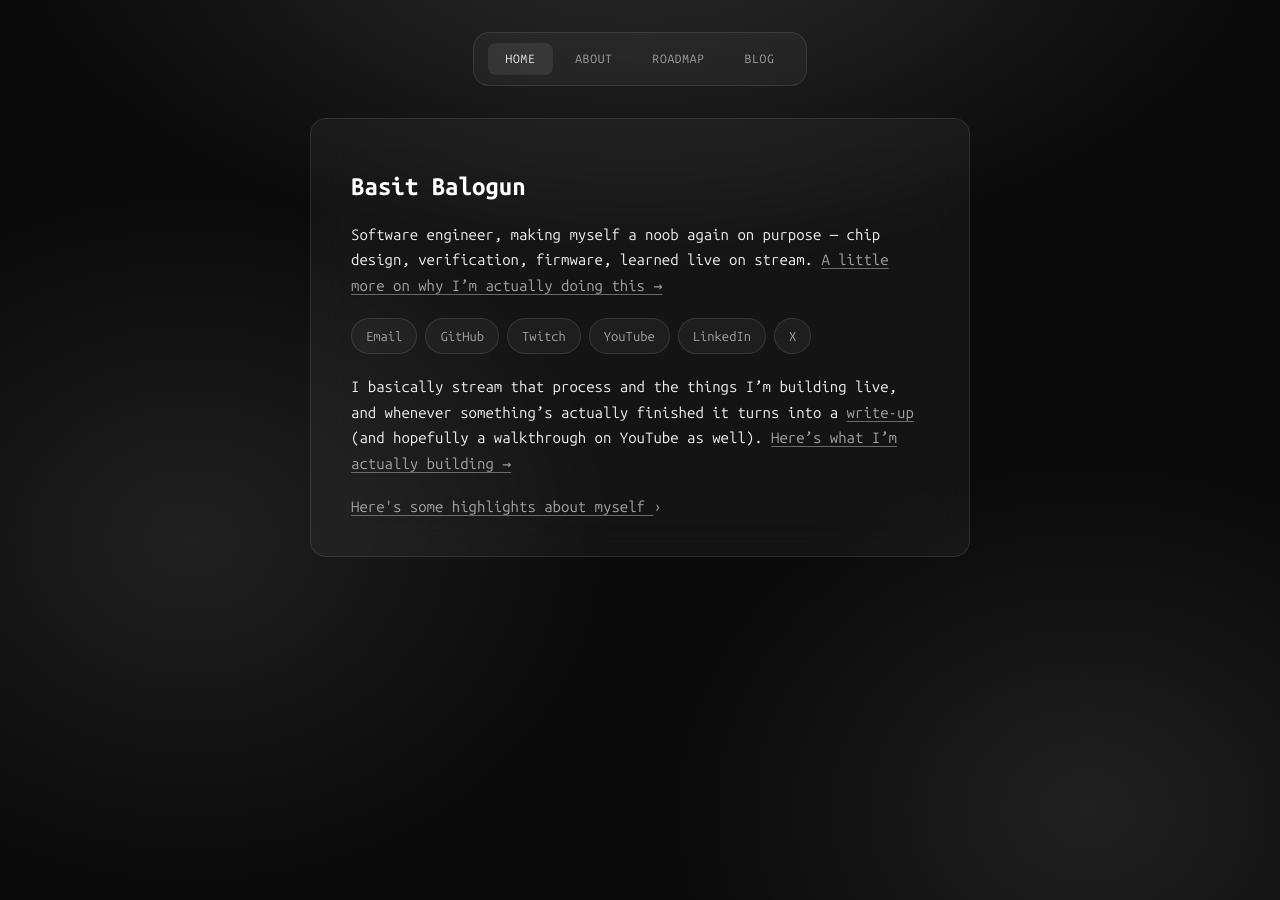
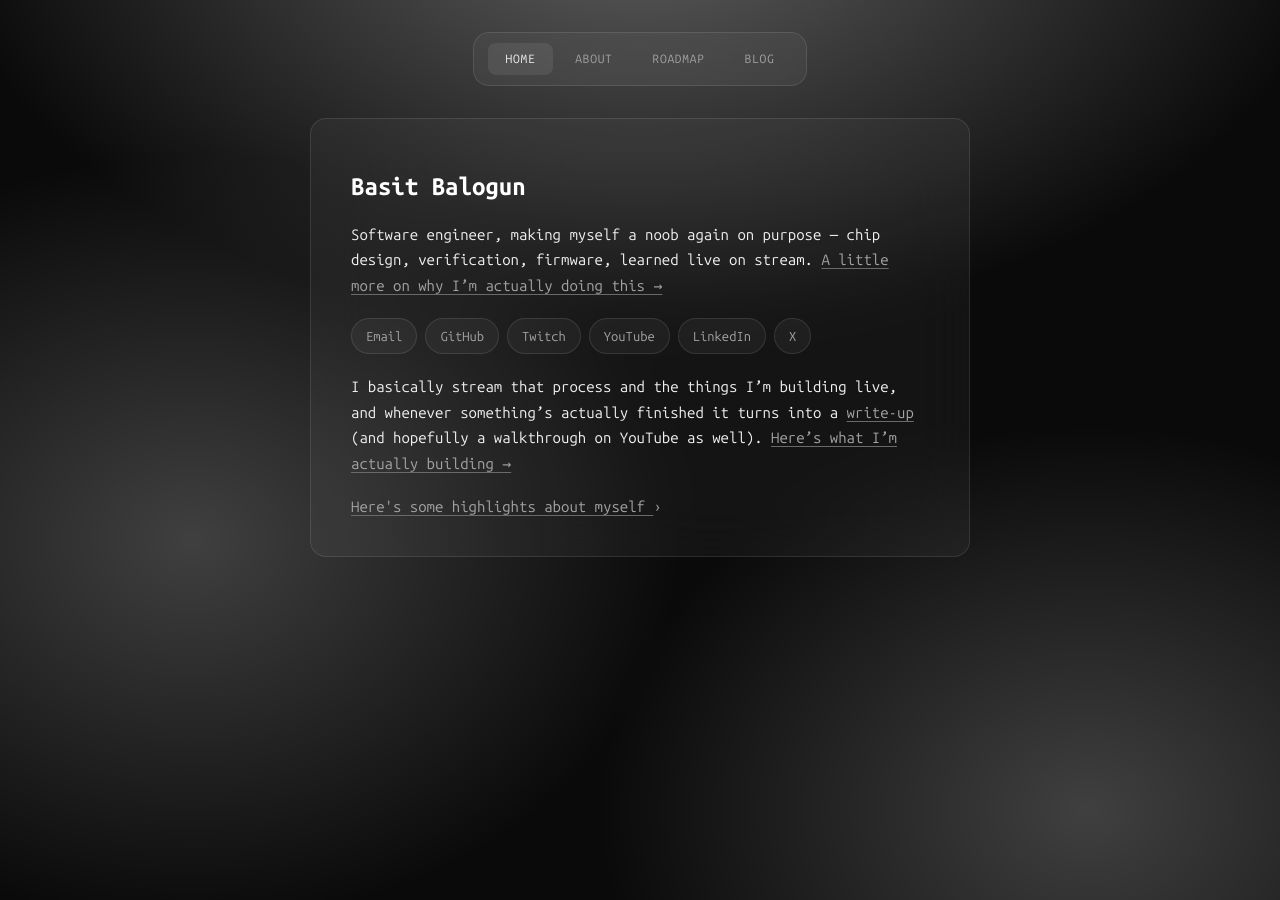
Before and after one commit to Basit-Balogun10/Basit-Balogun10.github.io, a Jekyll site: the page built from index.md, in a window 1280 px wide. Built offline with Jekyll 4.4.1, drawn with Linux system fonts in a browser that asks for light colours.

Commit message:
Make glass effect more pronounced: brighter background gradients, stronger blur

```diff
--- a/_layouts/default.html
+++ b/_layouts/default.html
@@ -38,9 +38,9 @@
     padding: 0;
     min-height: 100vh;
     background:
-      radial-gradient(ellipse 900px 500px at 50% -10%, rgba(255,255,255,0.14), transparent 70%),
-      radial-gradient(ellipse 600px 500px at 15% 60%, rgba(255,255,255,0.09), transparent 70%),
-      radial-gradient(ellipse 600px 500px at 85% 90%, rgba(255,255,255,0.09), transparent 70%),
+      radial-gradient(ellipse 1000px 600px at 50% -10%, rgba(255,255,255,0.35), transparent 70%),
+      radial-gradient(ellipse 700px 550px at 15% 60%, rgba(255,255,255,0.22), transparent 70%),
+      radial-gradient(ellipse 700px 550px at 85% 90%, rgba(255,255,255,0.22), transparent 70%),
       #0a0a0a;
     background-attachment: fixed;
     color: var(--text);
@@ -50,8 +50,8 @@
 
   .glass {
     background: var(--glass);
-    backdrop-filter: blur(20px);
-    -webkit-backdrop-filter: blur(20px);
+    backdrop-filter: blur(28px);
+    -webkit-backdrop-filter: blur(28px);
     border: 1px solid var(--border);
     border-radius: 16px;
   }
```
